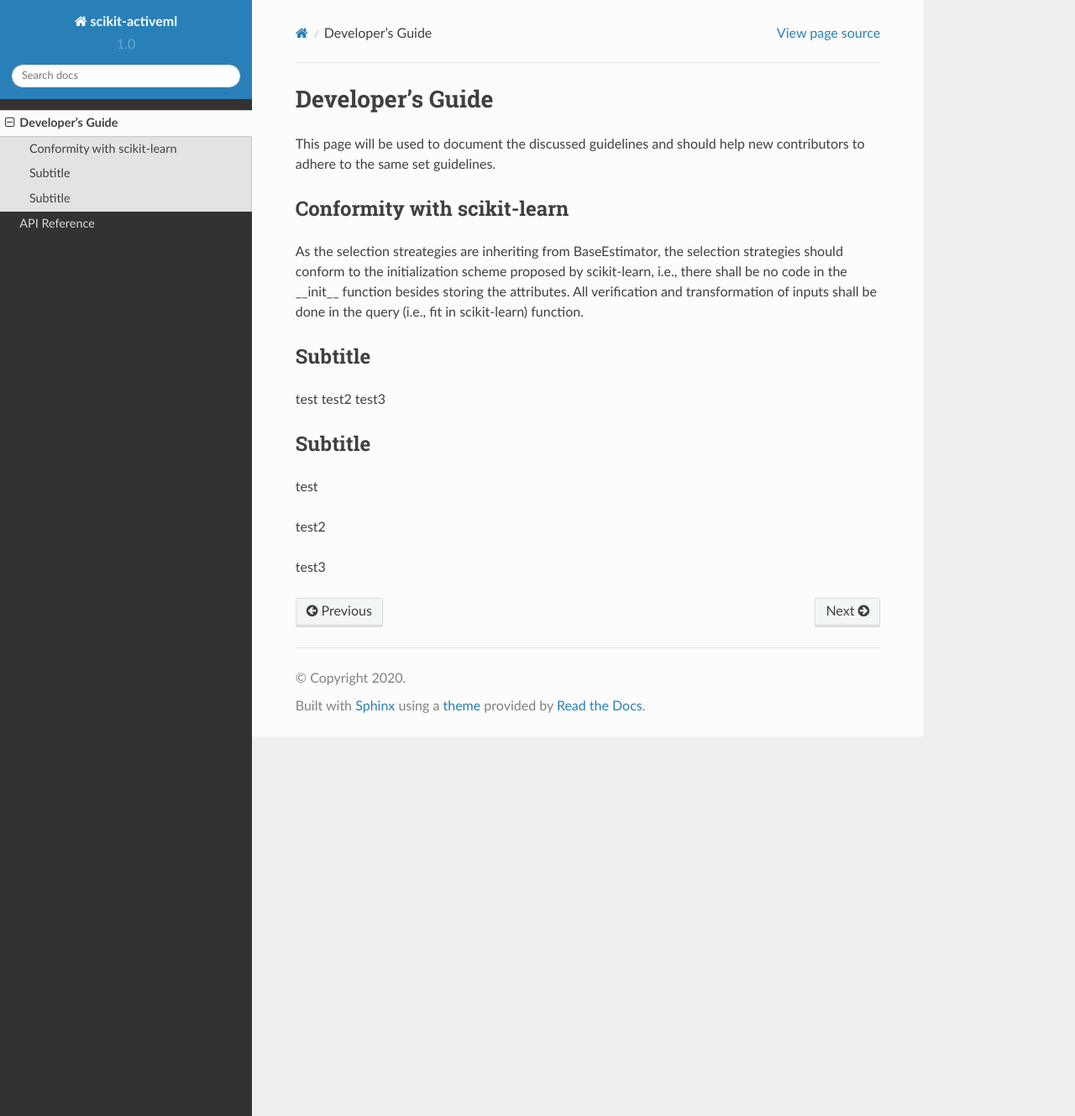
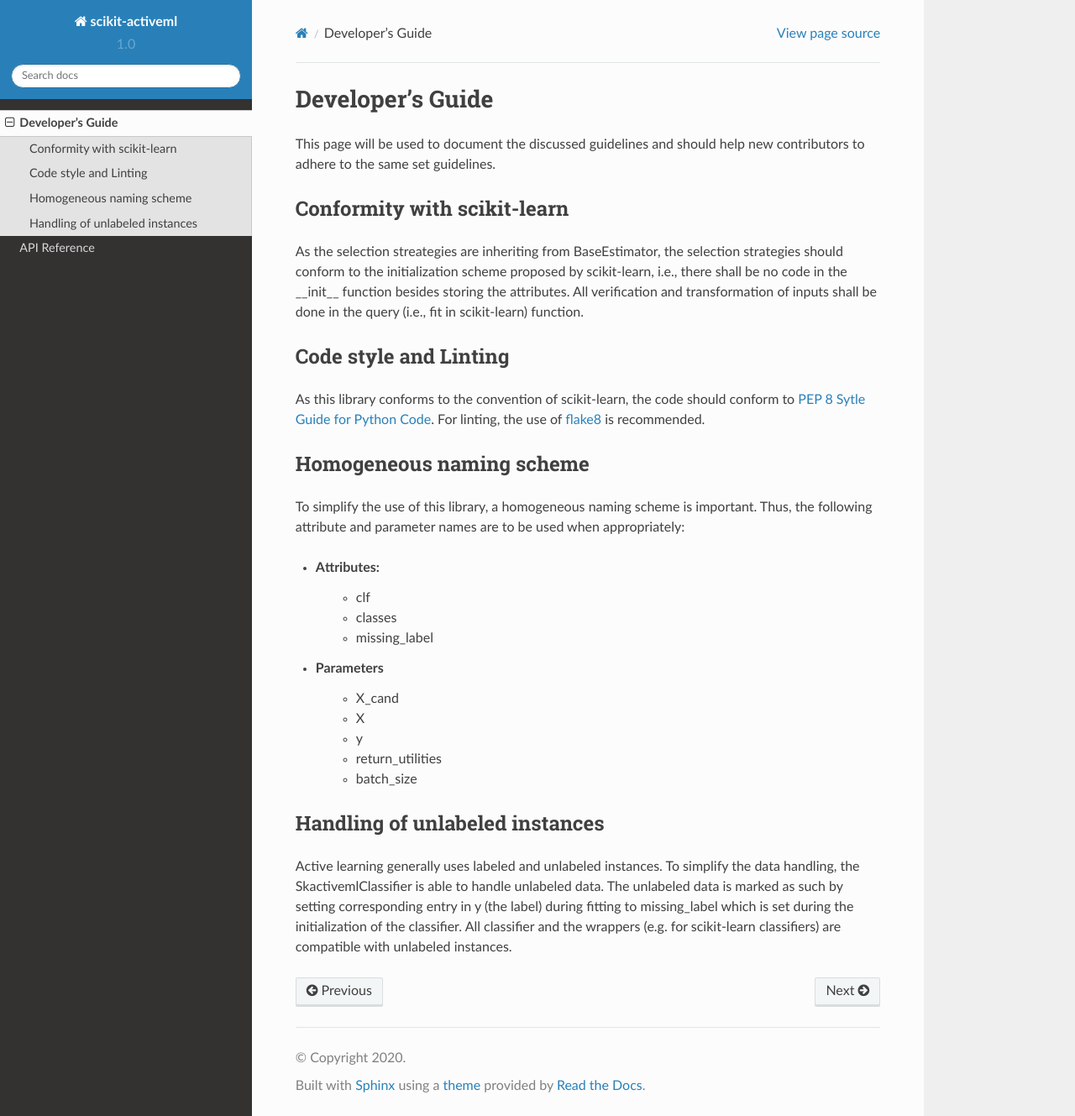
Before and after one commit to scikit-activeml/scikit-activeml, a Sphinx documentation site: the page built from docs/developers_guide.rst, in a window 1280 px wide and 1329 px high. Shown: the whole window at 84% size. Built offline with Sphinx 7.4.7 and the Read the Docs theme 2.0.0, drawn with Linux system fonts in a browser that asks for light colours.

Commit message:
Add text to developers_guide.rst

```diff
--- a/docs/developers_guide.rst
+++ b/docs/developers_guide.rst
@@ -9,16 +9,26 @@ Conformity with scikit-learn
 ----------------------------
 As the selection streategies are inheriting from BaseEstimator, the selection strategies should conform to the initialization scheme proposed by scikit-learn, i.e., there shall be no code in the __init__ function besides storing the attributes. All verification and transformation of inputs shall be done in the query (i.e., fit in scikit-learn) function.
 
-Subtitle
---------
-test
-test2
-test3
+Code style and Linting
+----------------------
+As this library conforms to the convention of scikit-learn, the code should conform to `PEP 8 Sytle Guide for Python Code <https://www.python.org/dev/peps/pep-0008/>`_. For linting, the use of `flake8 <https://flake8.pycqa.org/en/latest/>`_ is recommended.
 
-Subtitle
---------
-test
+Homogeneous naming scheme
+-------------------------
+To simplify the use of this library, a homogeneous naming scheme is important. Thus, the following attribute and parameter names are to be used when appropriately:
 
-test2
+* Attributes:
+    * clf
+    * classes
+    * missing_label
+* Parameters
+    * X_cand
+    * X
+    * y
+    * return_utilities
+    * batch_size
 
-test3
+Handling of unlabeled instances
+-------------------------------
+
+Active learning generally uses labeled and unlabeled instances. To simplify the data handling, the SkactivemlClassifier is able to handle unlabeled data. The unlabeled data is marked as such by setting corresponding entry in y (the label) during fitting to missing_label which is set during the initialization of the classifier. All classifier and the wrappers (e.g. for scikit-learn classifiers) are compatible with unlabeled instances.
```
